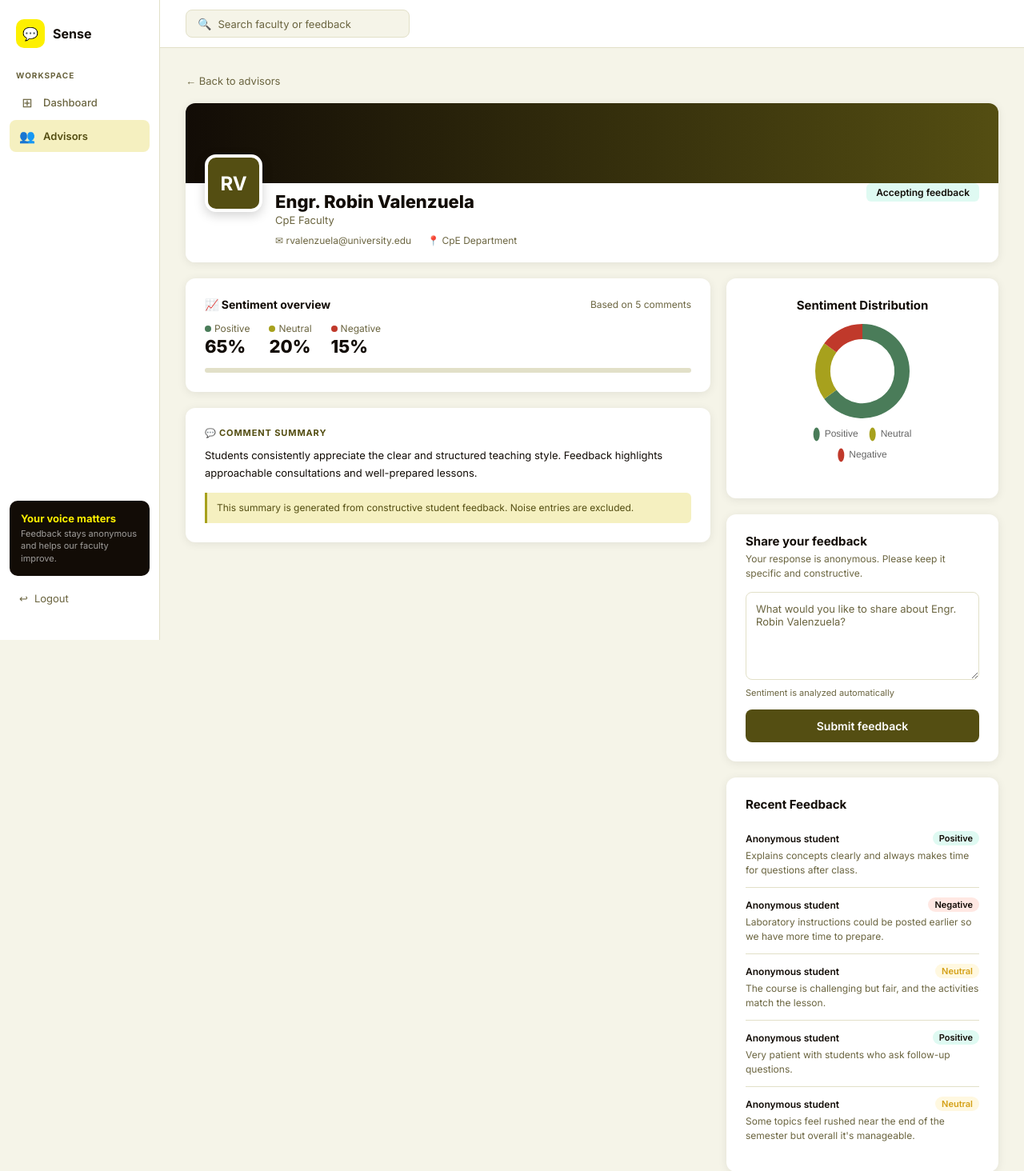
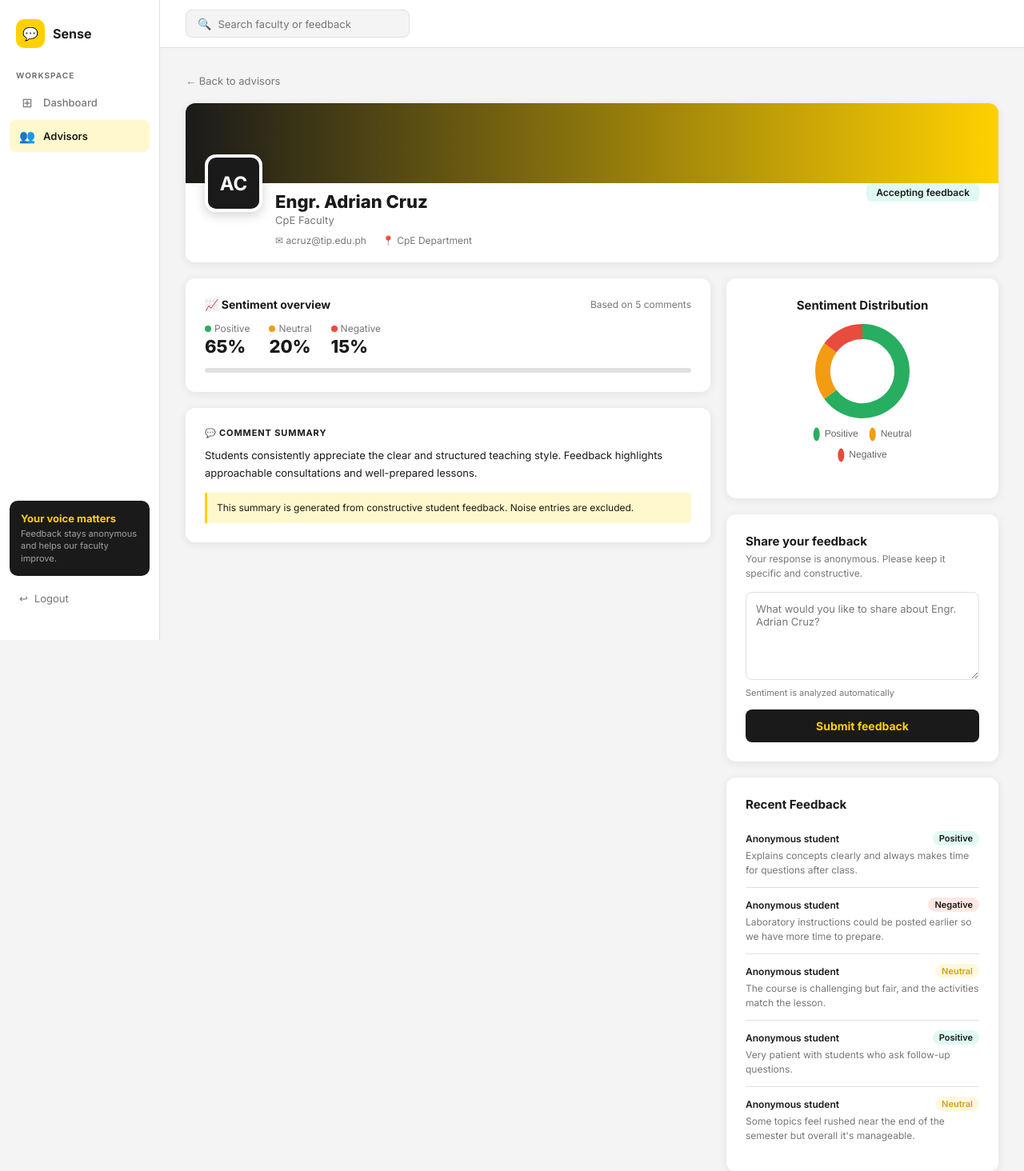
Before and after one commit to jeydiislabon/SENSE-UI-test, a Flask app: page /faculty/1 in a window 1280 px wide. Shown: the top 1464 px of the page at 80% size. Run offline with Flask 3, Linux system fonts and the light colour scheme.

Commit message:
feat: apply TIP color palette, update faculty names

```diff
--- a/app.py
+++ b/app.py
@@ -33,12 +33,12 @@ def login_required(f):
 FACULTY = [
     {
         "id": 1,
-        "initials": "RV",
-        "name": "Engr. Robin Valenzuela",
+        "initials": "AC",
+        "name": "Engr. Adrian Cruz",
         "role": "CpE Faculty",
-        "email": "rvalenzuela@university.edu",
+        "email": "acruz@tip.edu.ph",
         "location": "CpE Department",
-        "color": "#544E12",
+        "color": "#1A1A1A",
         "accepting": True,
         "sentiment": {"positive": 65, "neutral": 20, "negative": 15},
         "summary": (
@@ -55,12 +55,12 @@ FACULTY = [
     },
     {
         "id": 2,
-        "initials": "NL",
-        "name": "Engr. Noel Jason Lusung",
+        "initials": "ML",
+        "name": "Engr. Maria Lim",
         "role": "CpE Faculty",
-        "email": "njlusung@university.edu",
+        "email": "mlim@tip.edu.ph",
         "location": "CpE Department",
-        "color": "#544E12",
+        "color": "#1A1A1A",
         "accepting": True,
         "sentiment": {"positive": 58, "neutral": 28, "negative": 14},
         "summary": (
@@ -77,12 +77,12 @@ FACULTY = [
     },
     {
         "id": 3,
-        "initials": "LP",
-        "name": "Engr. Lloyd Aldrin Pornobi",
+        "initials": "RS",
+        "name": "Engr. Ramon Santos",
         "role": "CpE Faculty",
-        "email": "lapornobi@university.edu",
+        "email": "rsantos@tip.edu.ph",
         "location": "CpE Department",
-        "color": "#544E12",
+        "color": "#1A1A1A",
         "accepting": True,
         "sentiment": {"positive": 72, "neutral": 18, "negative": 10},
         "summary": (
@@ -98,12 +98,12 @@ FACULTY = [
     },
     {
         "id": 4,
-        "initials": "JG",
-        "name": "Engr. Ji Han Gang",
+        "initials": "JD",
+        "name": "Engr. Jose Dela Rosa",
         "role": "CpE Faculty",
-        "email": "jhgang@university.edu",
+        "email": "jdelarosa@tip.edu.ph",
         "location": "CpE Department",
-        "color": "#544E12",
+        "color": "#1A1A1A",
         "accepting": True,
         "sentiment": {"positive": 60, "neutral": 25, "negative": 15},
         "summary": (
@@ -119,12 +119,12 @@ FACULTY = [
     },
     {
         "id": 5,
-        "initials": "MR",
-        "name": "Engr. Menchie Rosales",
+        "initials": "CT",
+        "name": "Engr. Clara Torres",
         "role": "CpE Faculty",
-        "email": "mrosales@university.edu",
+        "email": "ctorres@tip.edu.ph",
         "location": "CpE Department",
-        "color": "#A7A11D",
+        "color": "#FFD100",
         "accepting": True,
         "sentiment": {"positive": 70, "neutral": 20, "negative": 10},
         "summary": (
@@ -140,12 +140,12 @@ FACULTY = [
     },
     {
         "id": 6,
-        "initials": "JQ",
-        "name": "Engr. Jimlord Quejado",
+        "initials": "BV",
+        "name": "Engr. Bernard Villanueva",
         "role": "CpE Faculty",
-        "email": "jquejado@university.edu",
+        "email": "bvillanueva@tip.edu.ph",
         "location": "CpE Department",
-        "color": "#544E12",
+        "color": "#1A1A1A",
         "accepting": True,
         "sentiment": {"positive": 55, "neutral": 30, "negative": 15},
         "summary": (
@@ -161,12 +161,12 @@ FACULTY = [
     },
     {
         "id": 7,
-        "initials": "VN",
-        "name": "Engr. Verlyn Nojor",
+        "initials": "AG",
+        "name": "Engr. Angela Gomez",
         "role": "CpE Faculty",
-        "email": "vnojor@university.edu",
+        "email": "agomez@tip.edu.ph",
         "location": "CpE Department",
-        "color": "#544E12",
+        "color": "#1A1A1A",
         "accepting": True,
         "sentiment": {"positive": 62, "neutral": 22, "negative": 16},
         "summary": (
@@ -182,12 +182,12 @@ FACULTY = [
     },
     {
         "id": 8,
-        "initials": "LB",
-        "name": "Engr. Leah Balaya",
+        "initials": "ER",
+        "name": "Engr. Eduardo Reyes",
         "role": "CpE Faculty",
-        "email": "lbalaya@university.edu",
+        "email": "ereyes@tip.edu.ph",
         "location": "CpE Department",
-        "color": "#A7A11D",
+        "color": "#FFD100",
         "accepting": True,
         "sentiment": {"positive": 68, "neutral": 22, "negative": 10},
         "summary": (
@@ -215,10 +215,10 @@ NOISE_LOG = [
 ]
 
 LATEST_COMMENTS = [
-    {"initials": "RV", "color": "#544E12", "name": "Engr. Robin Valenzuela",    "label": "Positive", "text": "Explains concepts clearly and always makes time for questions after class."},
-    {"initials": "NL", "color": "#544E12", "name": "Engr. Noel Jason Lusung",   "label": "Neutral",  "text": "The lessons are organized, but the project deadlines sometimes feel too close together."},
-    {"initials": "MR", "color": "#A7A11D", "name": "Engr. Menchie Rosales",     "label": "Positive", "text": "Best class of the semester. Makes every topic feel relevant and interesting."},
-    {"initials": "LP", "color": "#544E12", "name": "Engr. Lloyd Aldrin Pornobi","label": "Negative", "text": "Laboratory instructions could be posted earlier so we have more time to prepare."},
+    {"initials": "AC", "color": "#1A1A1A", "name": "Engr. Adrian Cruz",       "label": "Positive", "text": "Explains concepts clearly and always makes time for questions after class."},
+    {"initials": "ML", "color": "#1A1A1A", "name": "Engr. Maria Lim",         "label": "Neutral",  "text": "The lessons are organized, but the project deadlines sometimes feel too close together."},
+    {"initials": "CT", "color": "#FFD100", "name": "Engr. Clara Torres",      "label": "Positive", "text": "Best class of the semester. Makes every topic feel relevant and interesting."},
+    {"initials": "RS", "color": "#1A1A1A", "name": "Engr. Ramon Santos",      "label": "Negative", "text": "Laboratory instructions could be posted earlier so we have more time to prepare."},
 ]
 
 STATS = {
--- a/static/css/style.css
+++ b/static/css/style.css
@@ -6,37 +6,37 @@
 *, *::before, *::after { box-sizing: border-box; margin: 0; padding: 0; }
 
 :root {
-  /* ---- Brand palette ---- */
-  --black:        #120C06;
-  --olive-dark:   #544E12;
-  --olive-mid:    #A7A11D;
-  --yellow:       #FDF000;
-  --cream:        #FFFDEF;
+  /* ---- TIP Brand palette ---- */
+  --black:        #1A1A1A;
+  --dark:         #2D2D2D;
+  --yellow:       #FFD100;
+  --yellow-dark:  #E6BC00;
+  --white:        #FFFFFF;
 
   /* ---- Semantic roles ---- */
-  --primary:       var(--olive-dark);
-  --primary-light: var(--olive-mid);
-  --primary-dark:  #3A3709;
+  --primary:       var(--black);
+  --primary-light: var(--dark);
+  --primary-dark:  #0A0A0A;
   --accent:        var(--yellow);
 
   --navy:         var(--black);
-  --navy-mid:     #1E1A06;
-  --navy-card:    #252108;
+  --navy-mid:     #2D2D2D;
+  --navy-card:    #3A3A3A;
 
-  --bg:           #F5F4E8;
+  --bg:           #F4F4F4;
   --sidebar-bg:   #FFFFFF;
   --card-bg:      #FFFFFF;
-  --text-primary: var(--black);
-  --text-muted:   #6B6540;
-  --border:       #E2E0C8;
+  --text-primary: #1A1A1A;
+  --text-muted:   #777777;
+  --border:       #E0E0E0;
 
-  --positive:     #4A7C59;
-  --neutral:      var(--olive-mid);
-  --negative:     #C0392B;
+  --positive:     #27AE60;
+  --neutral:      #F39C12;
+  --negative:     #E74C3C;
 
   --radius:       12px;
-  --shadow:       0 2px 12px rgba(18,12,6,0.08);
-  --shadow-lg:    0 8px 32px rgba(18,12,6,0.14);
+  --shadow:       0 2px 12px rgba(0,0,0,0.08);
+  --shadow-lg:    0 8px 32px rgba(0,0,0,0.14);
 }
 
 html, body { height: 100%; font-family: 'Inter', 'Segoe UI', sans-serif; font-size: 14px; color: var(--text-primary); background: var(--bg); }
@@ -55,7 +55,7 @@ input { font-family: inherit; }
    ============================================================ */
 .welcome-page {
   min-height: 100vh;
-  background: linear-gradient(135deg, #120C06 0%, #1E1A06 50%, #2A2508 100%);
+  background: linear-gradient(135deg, #1A1A1A 0%, #2D2D2D 60%, #1A1A1A 100%);
   display: flex;
   flex-direction: column;
 }
@@ -119,7 +119,7 @@ input { font-family: inherit; }
   font-weight: 700;
   transition: background 0.2s, transform 0.15s;
 }
-.btn-enter:hover { background: #e6d800; transform: translateY(-1px); }
+.btn-enter:hover { background: var(--yellow-dark); transform: translateY(-1px); }
 .btn-enter .arrow { font-size: 18px; }
 
 .btn-enter-caption {
@@ -205,7 +205,7 @@ input { font-family: inherit; }
   transition: background 0.15s, color 0.15s;
 }
 .nav-item:hover { background: var(--bg); color: var(--text-primary); }
-.nav-item.active { background: #F5F0C0; color: var(--olive-dark); font-weight: 600; }
+.nav-item.active { background: #FFF8CC; color: var(--black); font-weight: 600; }
 .nav-item .nav-icon { font-size: 16px; width: 20px; text-align: center; }
 
 .sidebar-footer {
@@ -286,7 +286,7 @@ input { font-family: inherit; }
    DASHBOARD
    ============================================================ */
 .page-label { font-size: 13px; color: var(--text-muted); margin-bottom: 2px; }
-.page-title { font-size: 26px; font-weight: 800; color: var(--olive-dark); margin-bottom: 4px; }
+.page-title { font-size: 26px; font-weight: 800; color: var(--black); margin-bottom: 4px; }
 .page-subtitle { font-size: 13px; color: var(--text-muted); margin-bottom: 28px; }
 
 /* Stats row */
@@ -308,9 +308,9 @@ input { font-family: inherit; }
   display: flex; align-items: center; justify-content: center;
   font-size: 18px;
 }
-.stat-icon.purple { background: #F5F0C0; color: var(--olive-dark); }
-.stat-icon.blue   { background: #F0F5E0; color: var(--olive-mid); }
-.stat-icon.yellow { background: #FFFDE0; color: #A7A11D; }
+.stat-icon.purple { background: #FFF8CC; color: var(--black); }
+.stat-icon.blue   { background: #FFF3CC; color: #B8860B; }
+.stat-icon.yellow { background: #FFD100; color: var(--black); }
 
 .stat-number { font-size: 32px; font-weight: 800; color: var(--text-primary); }
 .stat-label  { font-size: 12px; color: var(--text-muted); }
@@ -462,7 +462,7 @@ input { font-family: inherit; }
   color: var(--text-muted);
   transition: background 0.15s, color 0.15s;
 }
-.faculty-card:hover .btn-arrow { background: var(--olive-dark); color: #fff; }
+.faculty-card:hover .btn-arrow { background: var(--black); color: var(--yellow); }
 
 .faculty-name { font-size: 14px; font-weight: 700; color: var(--text-primary); }
 .faculty-role { font-size: 12px; color: var(--text-muted); margin-bottom: 6px; }
@@ -491,7 +491,7 @@ input { font-family: inherit; }
   margin-bottom: 20px;
   transition: color 0.15s;
 }
-.back-link:hover { color: var(--olive-dark); }
+.back-link:hover { color: var(--black); }
 
 .faculty-profile-card {
   background: var(--card-bg);
@@ -503,7 +503,7 @@ input { font-family: inherit; }
 
 .faculty-profile-banner {
   height: 100px;
-  background: linear-gradient(90deg, #120C06 0%, #544E12 100%);
+  background: linear-gradient(90deg, #1A1A1A 0%, #FFD100 100%);
   position: relative;
 }
 
@@ -623,7 +623,7 @@ input { font-family: inherit; }
   font-size: 11px;
   font-weight: 700;
   letter-spacing: 0.08em;
-  color: var(--olive-dark);
+  color: var(--black);
   text-transform: uppercase;
   display: flex; align-items: center; gap: 6px;
   margin-bottom: 10px;
@@ -631,12 +631,12 @@ input { font-family: inherit; }
 .summary-text { font-size: 13px; color: var(--text-primary); line-height: 1.7; margin-bottom: 14px; }
 
 .summary-note {
-  background: #F5F0C0;
-  border-left: 3px solid var(--olive-mid);
+  background: #FFF8CC;
+  border-left: 3px solid var(--yellow);
   border-radius: 0 6px 6px 0;
   padding: 10px 12px;
   font-size: 12px;
-  color: var(--olive-dark);
+  color: var(--black);
   line-height: 1.5;
 }
 
@@ -657,22 +657,22 @@ input { font-family: inherit; }
   outline: none;
   transition: border-color 0.2s;
 }
-.feedback-textarea:focus { border-color: var(--olive-dark); }
+.feedback-textarea:focus { border-color: var(--black); }
 .feedback-textarea::placeholder { color: var(--text-muted); }
 
 .feedback-note { font-size: 11px; color: var(--text-muted); margin: 6px 0 14px; }
 
 .btn-submit {
   width: 100%;
-  background: var(--olive-dark);
-  color: #fff;
+  background: var(--black);
+  color: var(--yellow);
   padding: 12px;
   border-radius: 8px;
   font-size: 14px;
-  font-weight: 600;
+  font-weight: 700;
   transition: background 0.2s, transform 0.15s;
 }
-.btn-submit:hover { background: var(--primary-dark); transform: translateY(-1px); }
+.btn-submit:hover { background: var(--dark); transform: translateY(-1px); }
 .btn-submit:disabled { opacity: 0.5; cursor: not-allowed; transform: none; }
 
 /* Feedback result toast */
--- a/templates/faculty.html
+++ b/templates/faculty.html
@@ -189,7 +189,7 @@
           {{ member.sentiment.neutral }},
           {{ member.sentiment.negative }}
         ],
-        backgroundColor: ['#4A7C59', '#A7A11D', '#C0392B'],
+        backgroundColor: ['#27AE60', '#F39C12', '#E74C3C'],
         borderWidth: 0,
         hoverOffset: 6,
       }]
```
Also changed, not shown: templates/login.html (+4 -4 lines).
